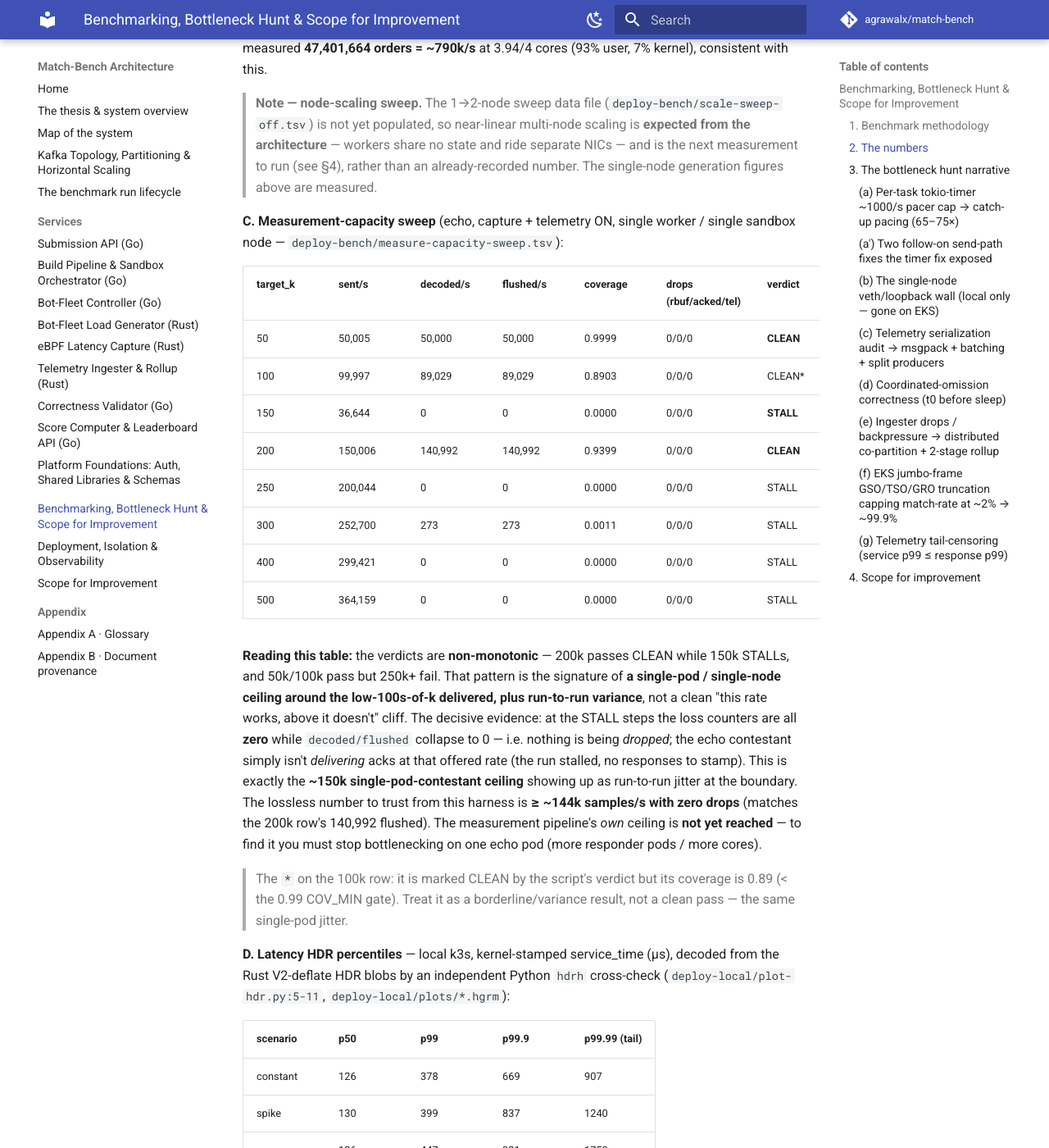
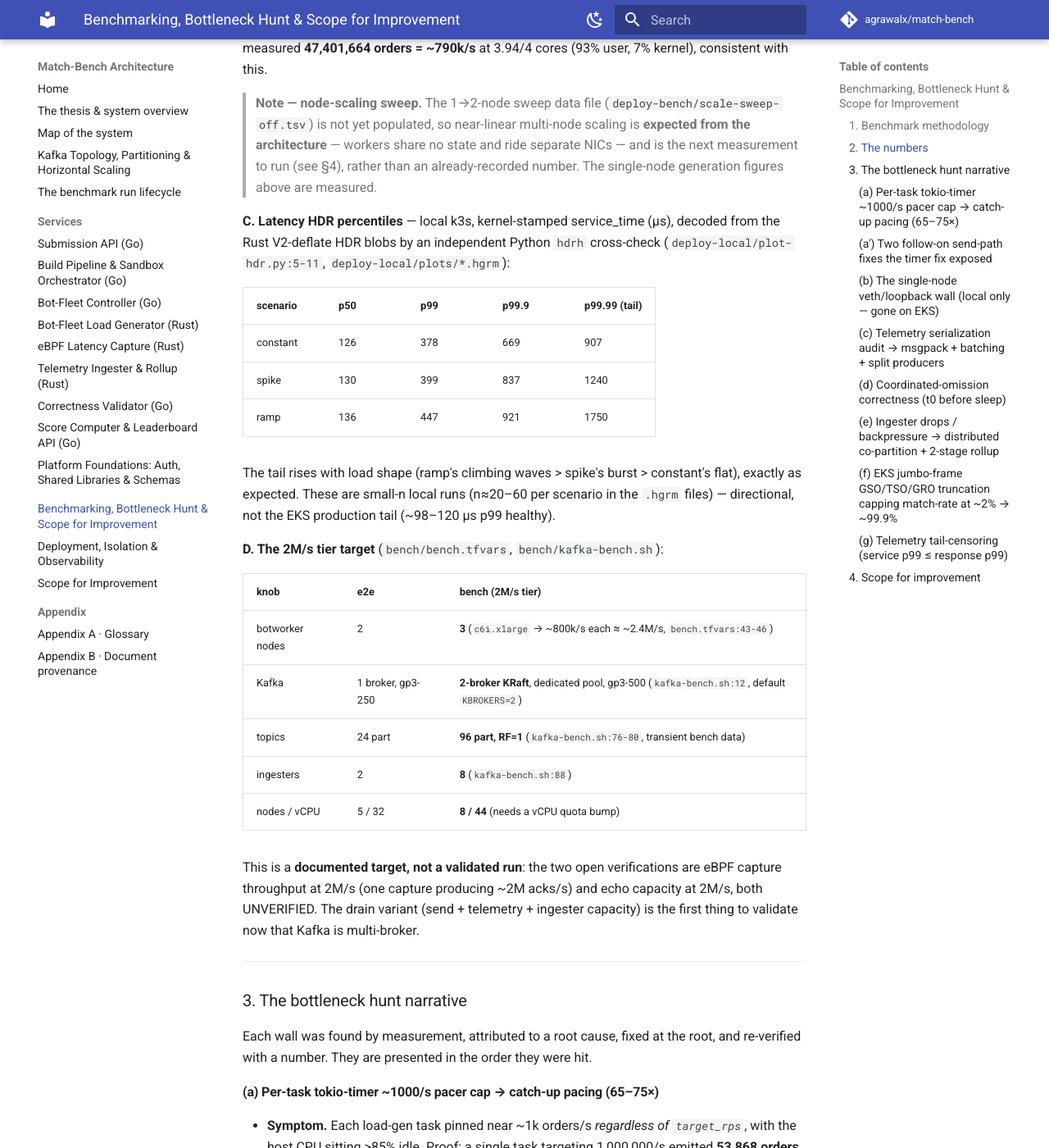
Before and after one commit to agrawalx/match-bench, an MkDocs documentation site: the page built from wiki/benchmarking-bottleneck-hunt-scope-for-improvement.md, in a window 1280 px wide and 1400 px high, scrolled down 2758 px. Shown: the whole window at 82% size. Built offline with MkDocs 1.6.1 and Material for MkDocs 9.7.7, drawn with Linux system fonts in a browser that asks for light colours; comment, search, counter and statistics services are not loaded; some of the changed text lies outside the part shown.

Commit message:
docs: drop measurement-capacity sweep table, re-letter benchmark subsections

```diff
--- a/wiki/benchmarking-bottleneck-hunt-scope-for-improvement.md
+++ b/wiki/benchmarking-bottleneck-hunt-scope-for-improvement.md
@@ -105,38 +105,7 @@ consistent with this.
 > and ride separate NICs — and is the next measurement to run (see §4), rather than
 > an already-recorded number. The single-node generation figures above are measured.
 
-**C. Measurement-capacity sweep** (echo, capture + telemetry ON, single worker / single
-sandbox node — `deploy-bench/measure-capacity-sweep.tsv`):
-
-| target_k | sent/s | decoded/s | flushed/s | coverage | drops (rbuf/acked/tel) | verdict |
-|---|---|---|---|---|---|---|
-| 50  | 50,005  | 50,000  | 50,000  | 0.9999 | 0/0/0 | **CLEAN** |
-| 100 | 99,997  | 89,029  | 89,029  | 0.8903 | 0/0/0 | CLEAN* |
-| 150 | 36,644  | 0       | 0       | 0.0000 | 0/0/0 | **STALL** |
-| 200 | 150,006 | 140,992 | 140,992 | 0.9399 | 0/0/0 | **CLEAN** |
-| 250 | 200,044 | 0       | 0       | 0.0000 | 0/0/0 | STALL |
-| 300 | 252,700 | 273     | 273     | 0.0011 | 0/0/0 | STALL |
-| 400 | 299,421 | 0       | 0       | 0.0000 | 0/0/0 | STALL |
-| 500 | 364,159 | 0       | 0       | 0.0000 | 0/0/0 | STALL |
-
-**Reading this table:** the verdicts are
-**non-monotonic** — 200k passes CLEAN while 150k STALLs, and 50k/100k pass but 250k+
-fail. That pattern is the signature of **a single-pod / single-node ceiling around the
-low-100s-of-k delivered, plus run-to-run variance**, not a clean "this rate works, above
-it doesn't" cliff. The decisive evidence: at the STALL steps the loss counters are all
-**zero** while `decoded/flushed` collapse to 0 — i.e. nothing is being *dropped*; the
-echo contestant simply isn't *delivering* acks at that offered rate (the run stalled, no
-responses to stamp). This is exactly the **~150k single-pod-contestant ceiling** showing up as run-to-run
-jitter at the boundary. The lossless number to trust from this harness is **≥ ~144k
-samples/s with zero drops** (matches the 200k row's 140,992 flushed). The measurement
-pipeline's *own* ceiling is **not yet reached** — to find it you must stop bottlenecking
-on one echo pod (more responder pods / more cores).
-
-> The `*` on the 100k row: it is marked CLEAN by the script's verdict but its coverage is
-> 0.89 (< the 0.99 COV_MIN gate). Treat it as a borderline/variance result, not a clean
-> pass — the same single-pod jitter.
-
-**D. Latency HDR percentiles** — local k3s, kernel-stamped service_time (µs), decoded
+**C. Latency HDR percentiles** — local k3s, kernel-stamped service_time (µs), decoded
 from the Rust V2-deflate HDR blobs by an independent Python `hdrh` cross-check
 (`deploy-local/plot-hdr.py:5-11`, `deploy-local/plots/*.hgrm`):
 
@@ -150,7 +119,7 @@ The tail rises with load shape (ramp's climbing waves > spike's burst > constant
 exactly as expected. These are small-n local runs (n≈20–60 per scenario in the `.hgrm`
 files) — directional, not the EKS production tail (~98–120 µs p99 healthy).
 
-**E. The 2M/s tier target** (`bench/bench.tfvars`,
+**D. The 2M/s tier target** (`bench/bench.tfvars`,
 `bench/kafka-bench.sh`):
 
 | knob | e2e | **bench (2M/s tier)** |
@@ -369,10 +338,9 @@ These are the *real* gaps, each tied to a file:
    `deploy-bench/drain-scale-sweep.sh "1 2"` to populate it.
 
 3. **Single-pod contestant ceiling ~150k delivered/s.** One echo pod with one TCP
-   connection per task caps before the measurement pipeline does. This is exactly what makes
-   the measure-capacity-sweep non-monotonic (§2C). To find the pipeline's *own* ceiling you
-   must add responder pods / cores; until then the measurement ceiling (>144k) is a *floor*,
-   not the true limit.
+   connection per task caps before the measurement pipeline does. To find the pipeline's
+   *own* ceiling you must add responder pods / cores; until then the measurement ceiling
+   (>144k) is a *floor*, not the true limit.
 
 4. **Telemetry-on per-worker ceiling (~445k) < telemetry-off (~600–790k).** The single
    broker caps durable telemetry at ~445k/s, and the
@@ -396,20 +364,15 @@ These are the *real* gaps, each tied to a file:
    the capture shares the sandbox node's other 2 vCPU and can be starved if the contestant
    is given all cores.
 
-7. **Run-to-run benchmark variance.** The measure-capacity-sweep verdicts are
-   non-monotonic (200k CLEAN, 150k STALL) and the 100k row's coverage (0.89) misses the
-   0.99 gate (`deploy-bench/measure-capacity-sweep.tsv`). Single-pod/single-node runs need
-   repetition + averaging before any boundary number is trusted.
-
-8. **Auth is disabled for the benchmark flow.** The frontend runs with sign-in removed — fine for a benchmark harness, a gap for a multi-tenant
+7. **Auth is disabled for the benchmark flow.** The frontend runs with sign-in removed — fine for a benchmark harness, a gap for a multi-tenant
    contest. Production multi-tenant scheduling + supply-chain attestation are the
    headline future work.
 
-9. **Ingester `auto.offset.reset=latest` + auto-commit** means a late-starting ingester
+8. **Ingester `auto.offset.reset=latest` + auto-commit** means a late-starting ingester
    skips the backlog and *reads as* telemetry loss when it isn't. An operational footgun to pin before
    re-measuring loss.
 
-10. **Local HDR latency numbers are small-n / directional.** The `.hgrm` percentiles
-    (§2D) come from n≈20–60 local k3s samples; the EKS healthy p99 is ~98–120 µs. The local plots demonstrate the pipeline, not the production tail.
+9. **Local HDR latency numbers are small-n / directional.** The `.hgrm` percentiles
+    (§2C) come from n≈20–60 local k3s samples; the EKS healthy p99 is ~98–120 µs. The local plots demonstrate the pipeline, not the production tail.
 
 ---
```
Also changed, not shown: docs/architecture/ARCHITECTURE.md (+11 -49 lines), wiki/scope-for-improvement.md (+2 -3 lines).
